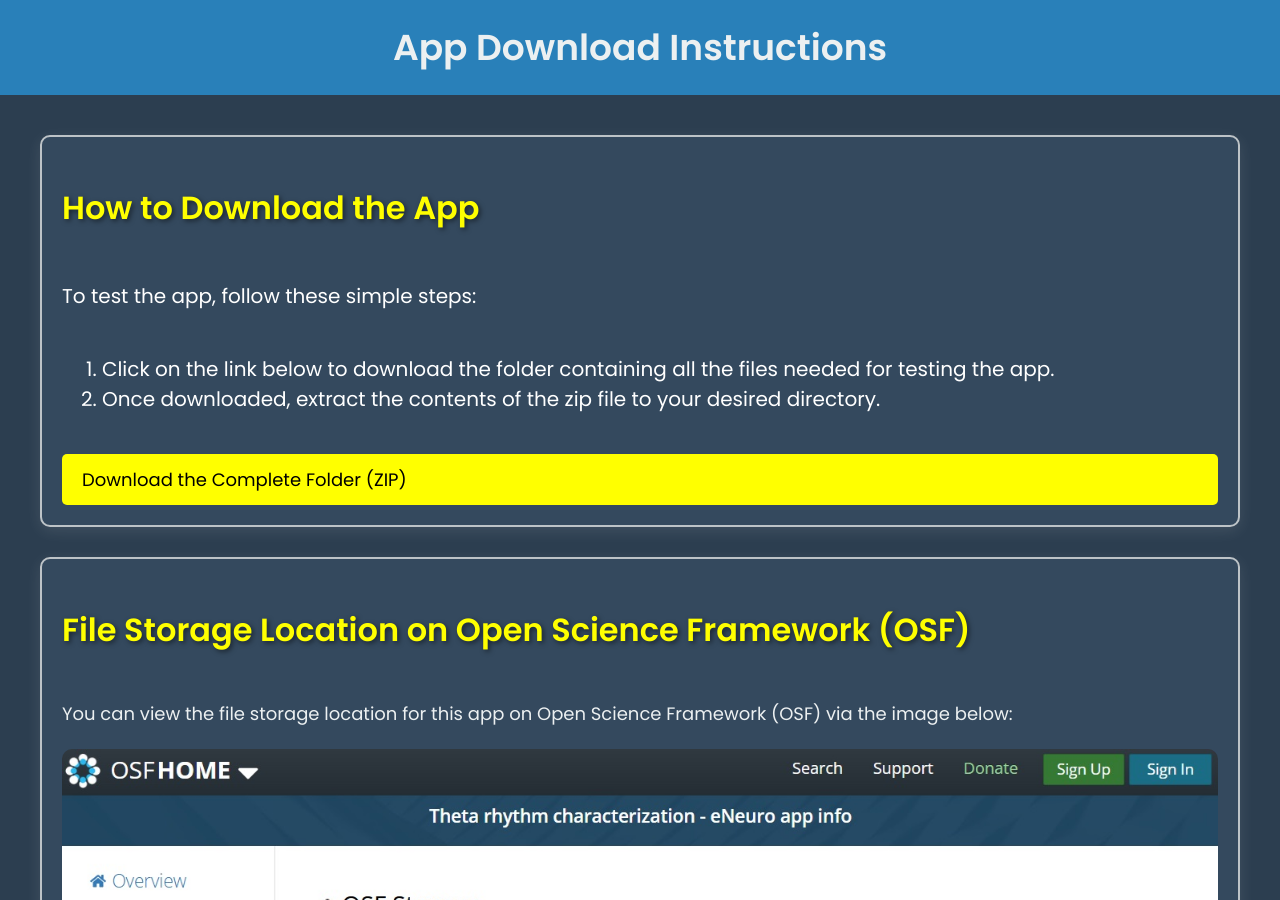
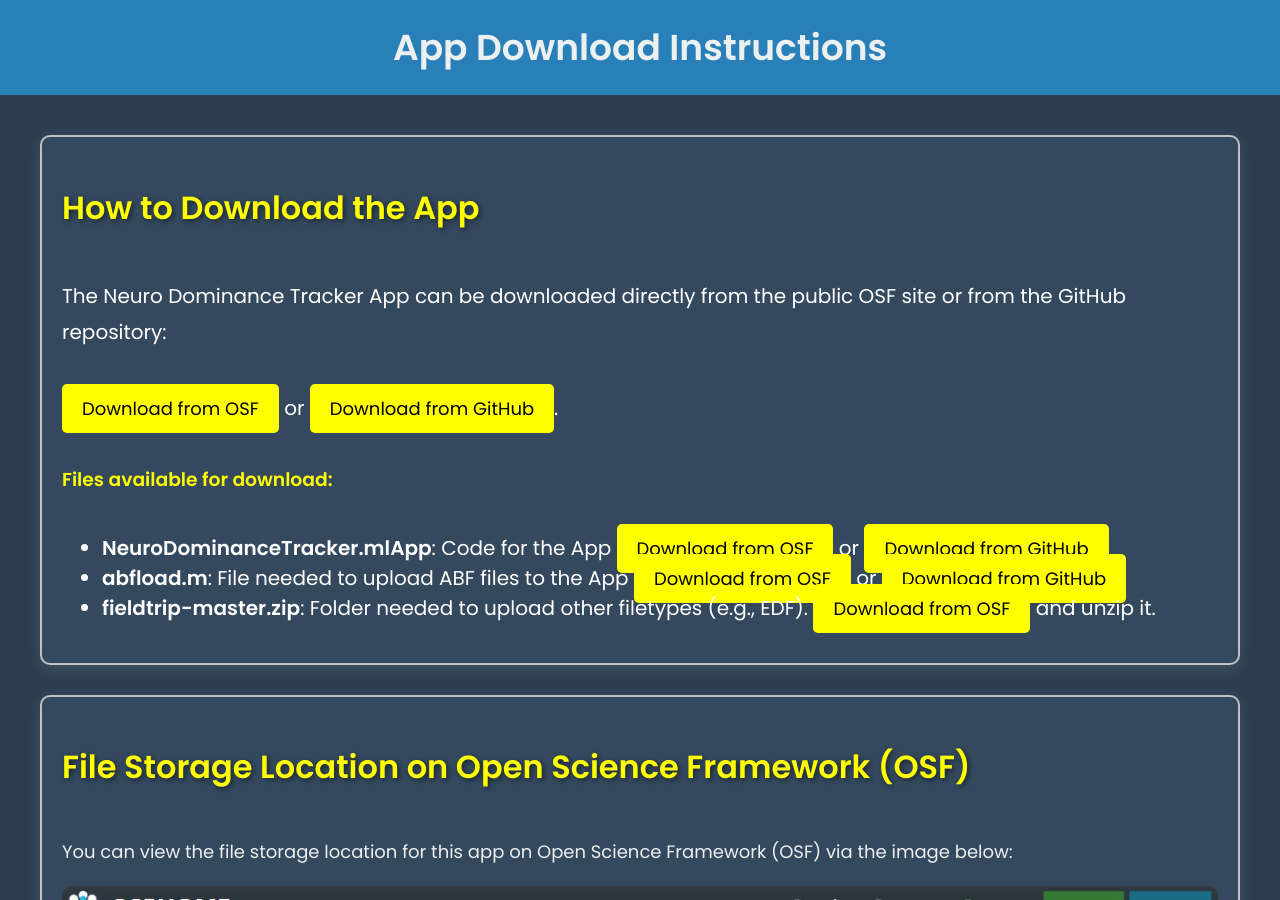
Before and after one commit to nbahador/NeuroDominanceTracker-Tool, a Jekyll site: the page download.html, which Jekyll copies as it is, in a window 1280 px wide and 900 px high. Built offline with Jekyll 4.4.1, drawn with Linux system fonts in a browser that asks for light colours.

Commit message:
Update download.html

```diff
--- a/download.html
+++ b/download.html
@@ -105,15 +105,31 @@
     </header>
 
     <div class="container">
-        <!-- First Card - Instructions -->
+        <!-- First Card - Updated Instructions -->
         <div class="card">
             <h2>How to Download the App</h2>
-            <p style="font-size: 20px; color: white;">To test the app, follow these simple steps:</p>
-            <ol style="font-size: 20px; color: white;">
-                <li>Click on the link below to download the folder containing all the files needed for testing the app.</li>
-                <li>Once downloaded, extract the contents of the zip file to your desired directory.</li>
-            </ol>
-            <a href="https://osf.io/rf3mn/files/osfstorage/67a2cf7a14674c6d480c5b6a" target="_blank">Download the Complete Folder (ZIP)</a> <!-- Button text color changed to black -->
+            <p style="font-size: 20px; color: white;">The Neuro Dominance Tracker App can be downloaded directly from the public OSF site or from the GitHub repository:</p>
+            <p style="font-size: 20px; color: white;">
+                <a href="https://osf.io/rf3mn/" target="_blank">Download from OSF</a> or
+                <a href="https://github.com/nbahador/NeuroDominanceTrackerApp" target="_blank">Download from GitHub</a>.
+            </p>
+            <h3 style="color: #FFFF00;">Files available for download:</h3>
+            <ul style="font-size: 20px; color: white;">
+                <li>
+                    <strong>NeuroDominanceTracker.mlApp</strong>: Code for the App
+                    <a href="https://osf.io/rf3mn/files/osfstorage" target="_blank">Download from OSF</a> or
+                    <a href="https://github.com/nbahador/NeuroDominanceTrackerApp/tree/main/APP" target="_blank">Download from GitHub</a>
+                </li>
+                <li>
+                    <strong>abfload.m</strong>: File needed to upload ABF files to the App
+                    <a href="https://osf.io/rf3mn/files/osfstorage" target="_blank">Download from OSF</a> or
+                    <a href="https://github.com/nbahador/NeuroDominanceTrackerApp/tree/main/APP" target="_blank">Download from GitHub</a>
+                </li>
+                <li>
+                    <strong>fieldtrip-master.zip</strong>: Folder needed to upload other filetypes (e.g., EDF).
+                    <a href="https://osf.io/rf3mn/files/osfstorage" target="_blank">Download from OSF</a> and unzip it.
+                </li>
+            </ul>
         </div>
 
         <!-- Second Card - Image and OSF Info -->
```
